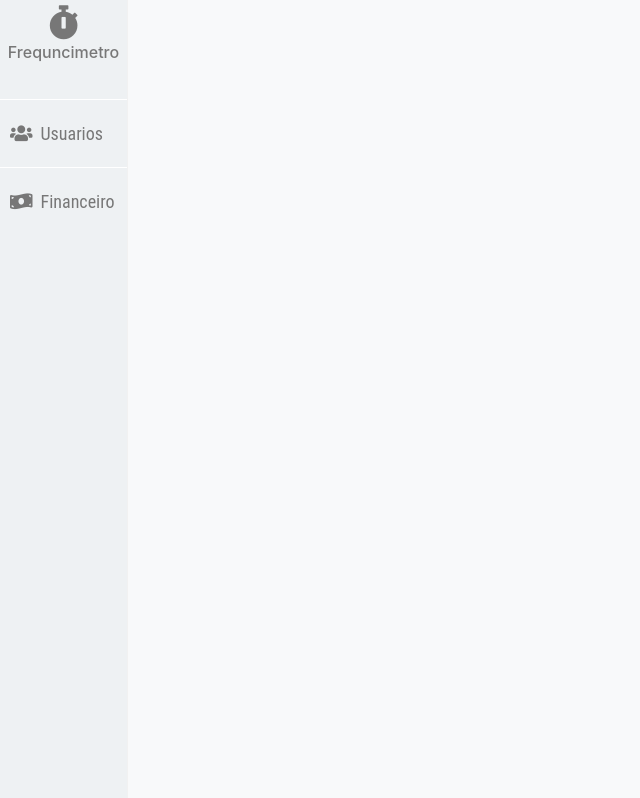
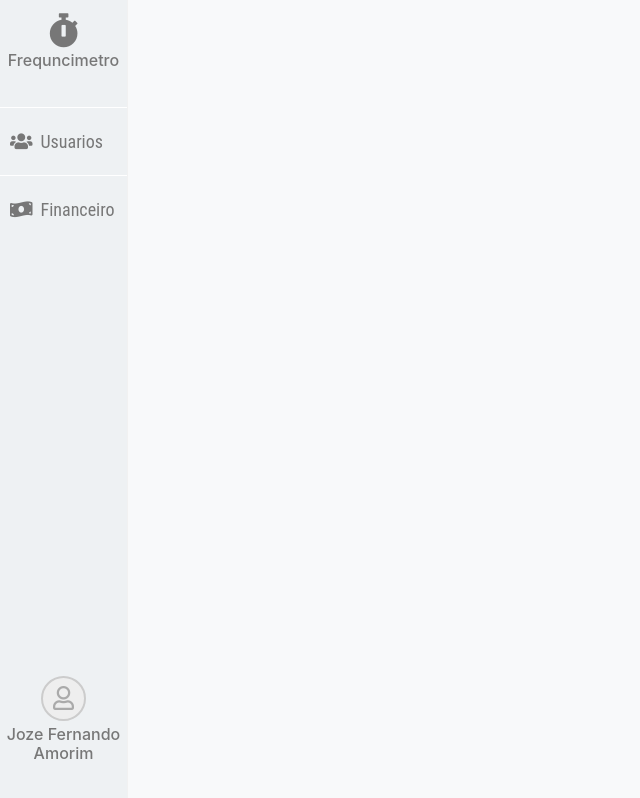
Before and after one commit to juliobissoli/Frequencimetro, a Vue app: page / in a window 1280 px wide. Shown: the whole page, without its empty margins (0-640 px from the left). Built offline with nearby package versions, Linux system fonts and the light colour scheme.

Commit message:
avatar adicioned in menu,  search icon add

```diff
--- a/src/components/BarTop.vue
+++ b/src/components/BarTop.vue
@@ -1,7 +1,9 @@
 <template>
-  <div class="bar_top ">
+  <div class="bar_top">
     <h3>Alunos</h3>
-    <input  type="text" placeholder="Buscar" />
+    <div class="search-input">
+      <input type="text" placeholder="Buscar..." class="form-control" />
+    </div>
   </div>
 </template>
 
@@ -23,14 +25,36 @@ export default {
   align-items: center;
   justify-content: space-between;
   color: #555;
+
+
+  .search-input {
+    position: relative;
     input {
-    border: none;
+      //   border: none;
+      //   height: 30px;
+      //   padding-right: 25px;
+      //   color: #f1f1f1f1;
+      border: 1px;
       border-bottom: 1px solid #ccc;
       background: #f8f9fa;
       width: 25vw;
       height: 30px;
       font-size: 18px;
+      border-radius: 0;
       padding-left: 10px;
+    }
+    ::placeholder {
+      color: #555;
+    }
+    &:after {
+      position: absolute;
+      font-family: "Font Awesome 5 Free";
+      content: "\f002";
+      font-weight: 900;
+      right: 10px;
+      top: 3px;
+      color: #555;
+    }
   }
 }
 </style>
--- a/src/components/MainMenu.vue
+++ b/src/components/MainMenu.vue
@@ -1,6 +1,7 @@
 <template>
-  <div>
-    <div class="logo mb-4">
+  <div class="menu">
+    <div class="header">
+      <div class="logo mb-4 mt-2">
         <i class="fas fa-stopwatch" style="font-size: 34px"></i>
         <h6 class="mt-1">Frequncimetro</h6>
       </div>
@@ -15,22 +16,55 @@
           <i class="fas fa-money-bill-wave mr-2"></i>
           <span>Financeiro</span>
         </router-link>
+      </div>
+    </div>
+
+    <div class="footer">
+      <div class="logo mb-4">
+        <Avatar />
+        <h6 class="mt-1 text-center">Joze Fernando Amorim</h6>
+      </div>
+    </div>
+
     <!-- <div class="side_bar_item">
         <i class="fas fa-money-bill-wave mr-2"></i>
         <span>ADM</span>
     </div>-->
   </div>
-  </div>
 </template>
 
+<script>
+import Avatar from './Avatar'
+export default {
+  name: 'MainMenu',
+  components: { Avatar }
+}
+</script>
+
 <style lang="scss" scoped>
+.menu {
+  width: 100%;
+  display: flex;
+  flex-direction: column;
+  align-content: stretch;
+}
 .logo {
   display: flex;
+  width: 100%;
   flex-direction: column;
   justify-content: center;
   align-items: center;
   padding: 5px;
   color: #777;
+}
+.header {
+  width: 100%;
+  height: 85vh;
+}
+.footer {
+  // width: 100%;
+  display: flex;
+  align-items: flex-end;
 }
 .side_bar {
   //   margin: 10px;
--- a/src/model/Usera/UsersList.vue
+++ b/src/model/Usera/UsersList.vue
@@ -1,9 +1,9 @@
 <template>
   <div>
     <BarTop class="mb-2" />
-    <div class="">
-      <div class="shadow-sm p-2 mb-1 bg-white rounded">
-        <div class="row d-flex align-items-center">
+    <div class="line">
+      <div class="shadow-sm p-2 mb-1 bg-white rounded ">
+        <div class="row d-flex align-items-center ">
           <div class="col-md-1">
             <Avatar />
           </div>
@@ -11,7 +11,7 @@
           <div class="col-md-3">
             <span class="badge badge-primary">Em Dia</span>
           </div>
-          <div class="col-md-2">
+          <div class="col-md-2 d-flex justify-content-end">
             <button class="btn btn-success">Marcar Presença</button>
           </div>
         </div>
@@ -30,3 +30,14 @@ export default {
   components: { Avatar, BarTop }
 };
 </script>
+
+<style lang="scss" scoped>
+.line{
+  font-size: 20px;
+  color: #444;
+  font-family:-apple-system, Roboto, BlinkMacSystemFont, 'Segoe UI', Oxygen, Ubuntu, Cantarell, 'Open Sans', 'Helvetica Neue', sans-serif;
+  :hover{
+    // border: 3px solid #CCC
+  }
+}
+</style>
```
Lines whose indentation alone changed are shown as unchanged.
